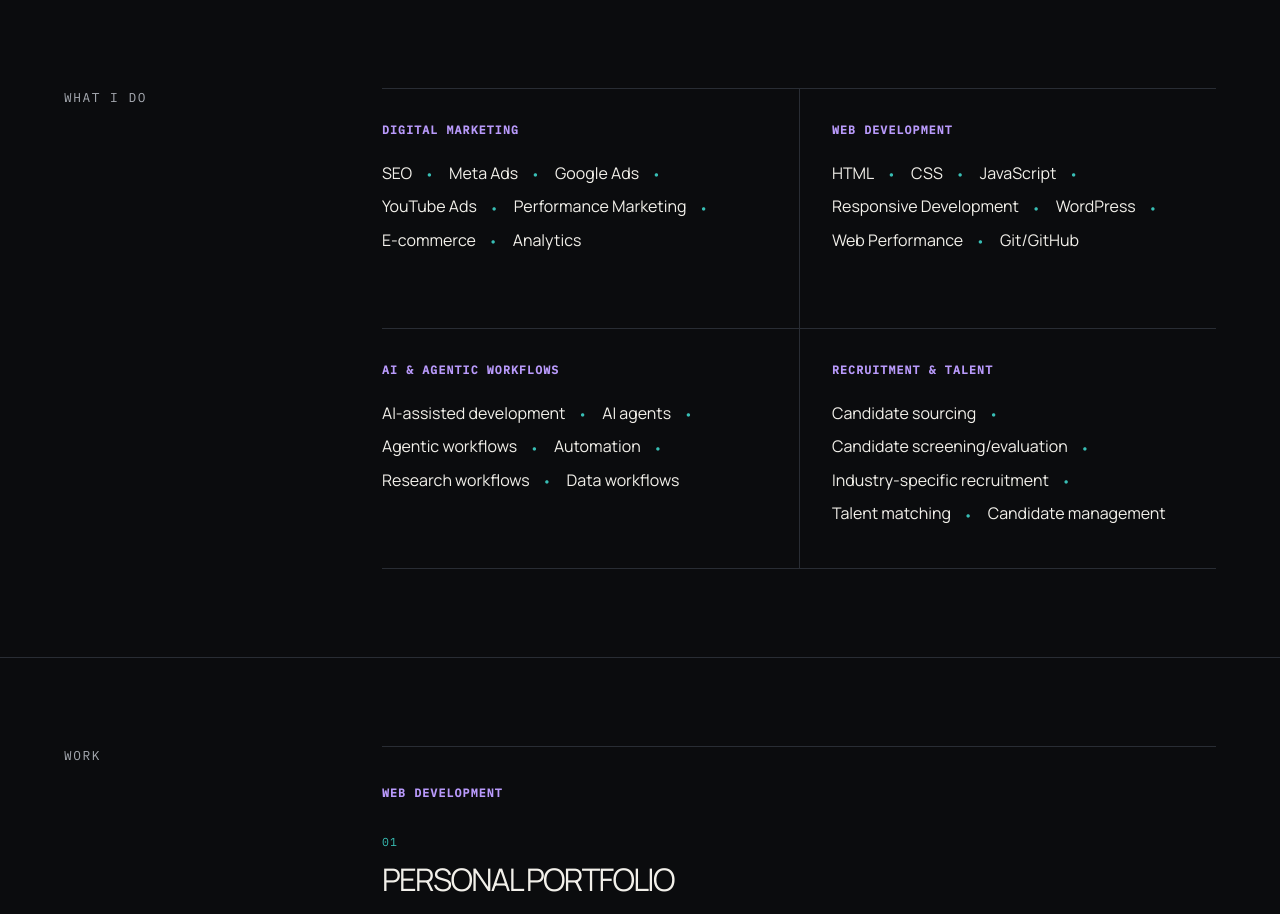
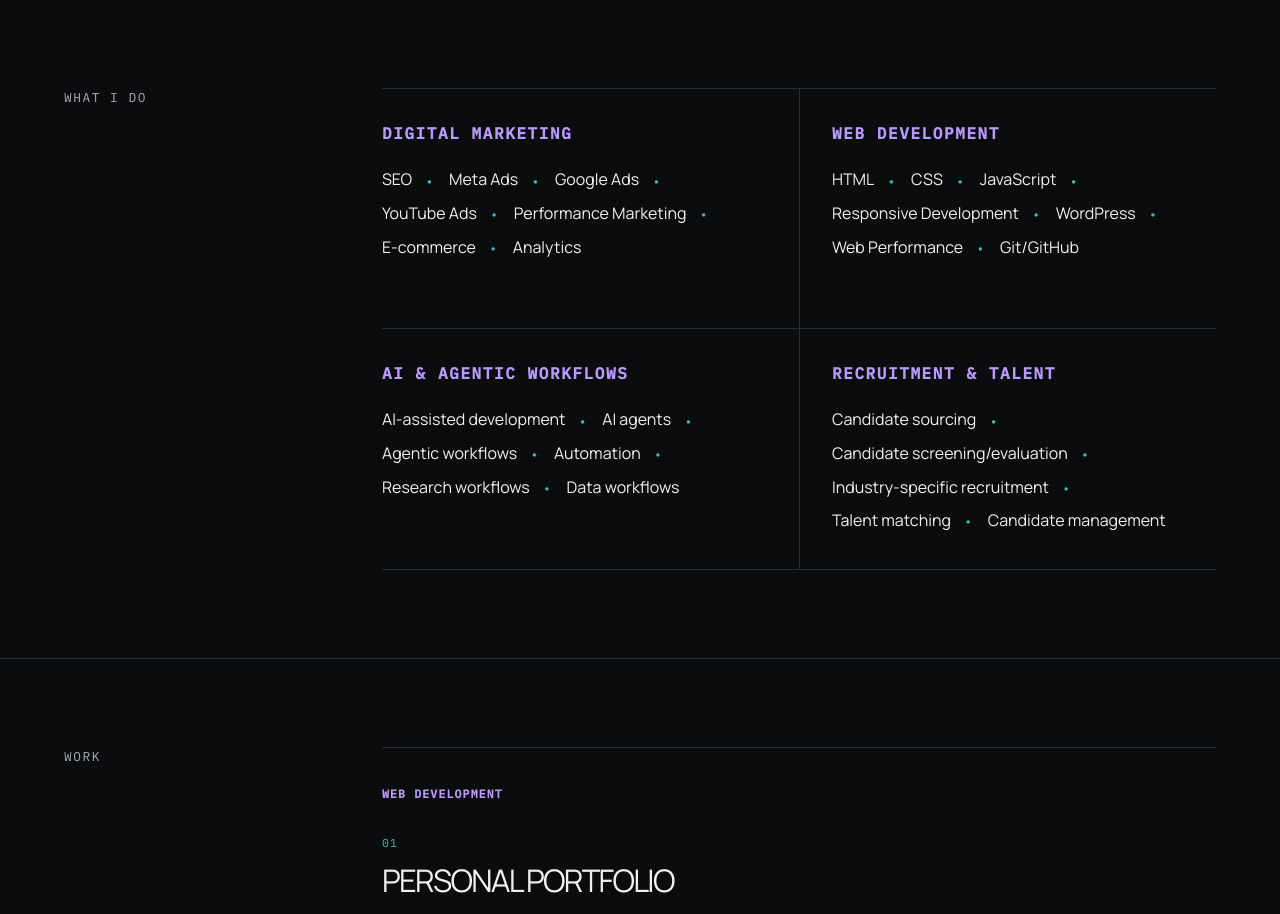
Before and after one commit to angeloroic/angeloroic.com, a Next.js app: page / in a window 1280 px wide. Shown: the part 1320-2234 px from the top of the page. Built offline with nearby package versions, Linux system fonts and the light colour scheme.

Commit message:
Increase skill category heading typography

```diff
--- a/app/globals.css
+++ b/app/globals.css
@@ -108,7 +108,7 @@ a:focus-visible, summary:focus-visible {
 .areas { display: grid; grid-template-columns: repeat(2, minmax(0, 1fr)); border-top: 1px solid var(--border); }
 .area { min-height: 240px; padding: 2rem 2rem 2.3rem 0; border-bottom: 1px solid var(--border); }
 .area:nth-child(even) { padding-left: 2rem; border-left: 1px solid var(--border); }
-.area h3 { margin: 0 0 1.45rem; color: var(--purple-heading); font-family: var(--font-ibm-plex-mono), monospace; font-size: .72rem; font-weight: 600; letter-spacing: .1em; }
+.area h3 { margin: 0 0 1.45rem; color: var(--purple-heading); font-family: var(--font-ibm-plex-mono), monospace; font-size: 1rem; font-weight: 600; letter-spacing: .1em; }
 
 .area ul { display: flex; flex-wrap: wrap; gap: .65rem 1rem; margin: 0; padding: 0; list-style: none; color: var(--foreground); font-size: 1rem; line-height: 1.45; }
 .area li:not(:last-child)::after { content: "\00B7"; display: inline-block; margin-left: .85rem; color: var(--teal); font-size: 2em; line-height: 0; vertical-align: -.2em; }
```
